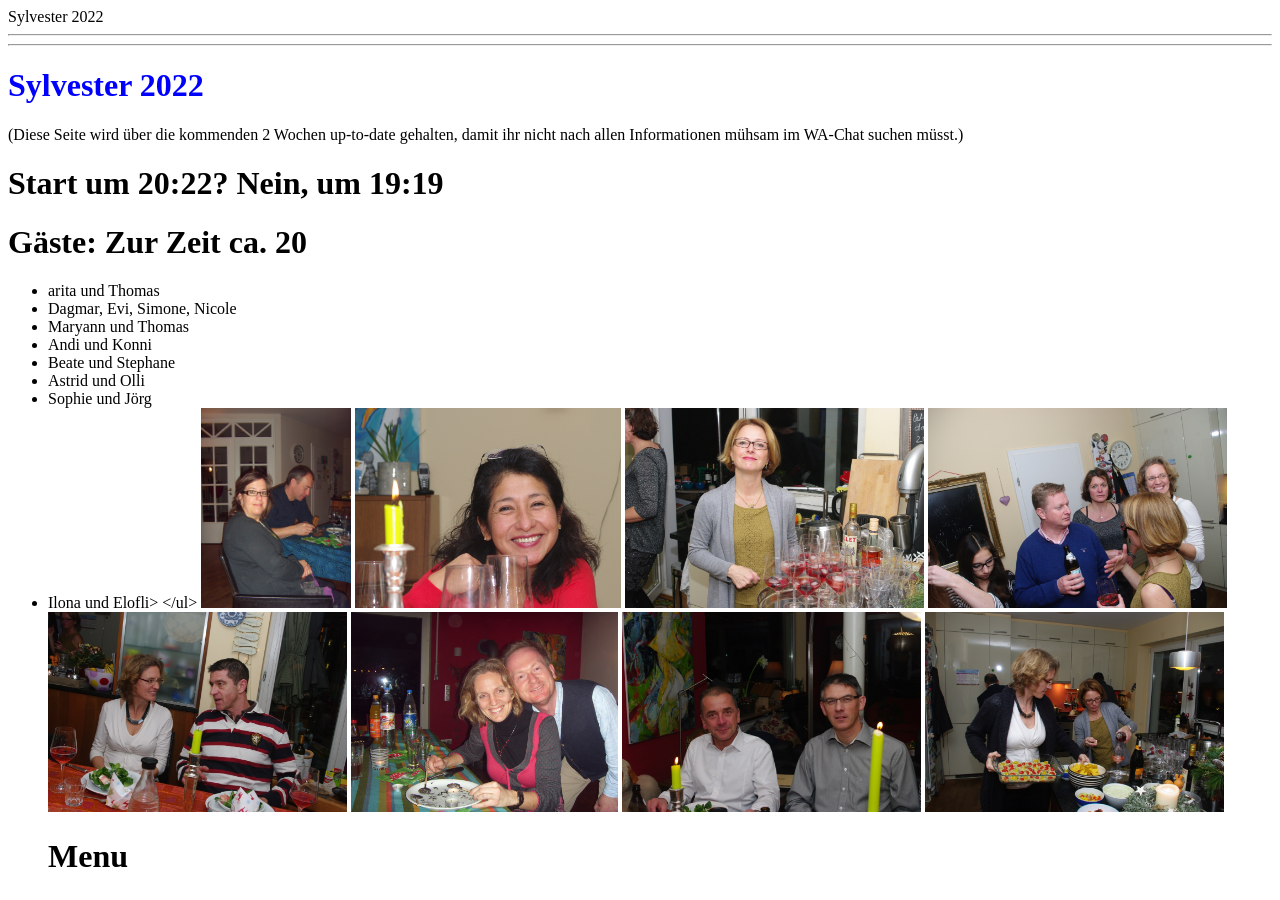
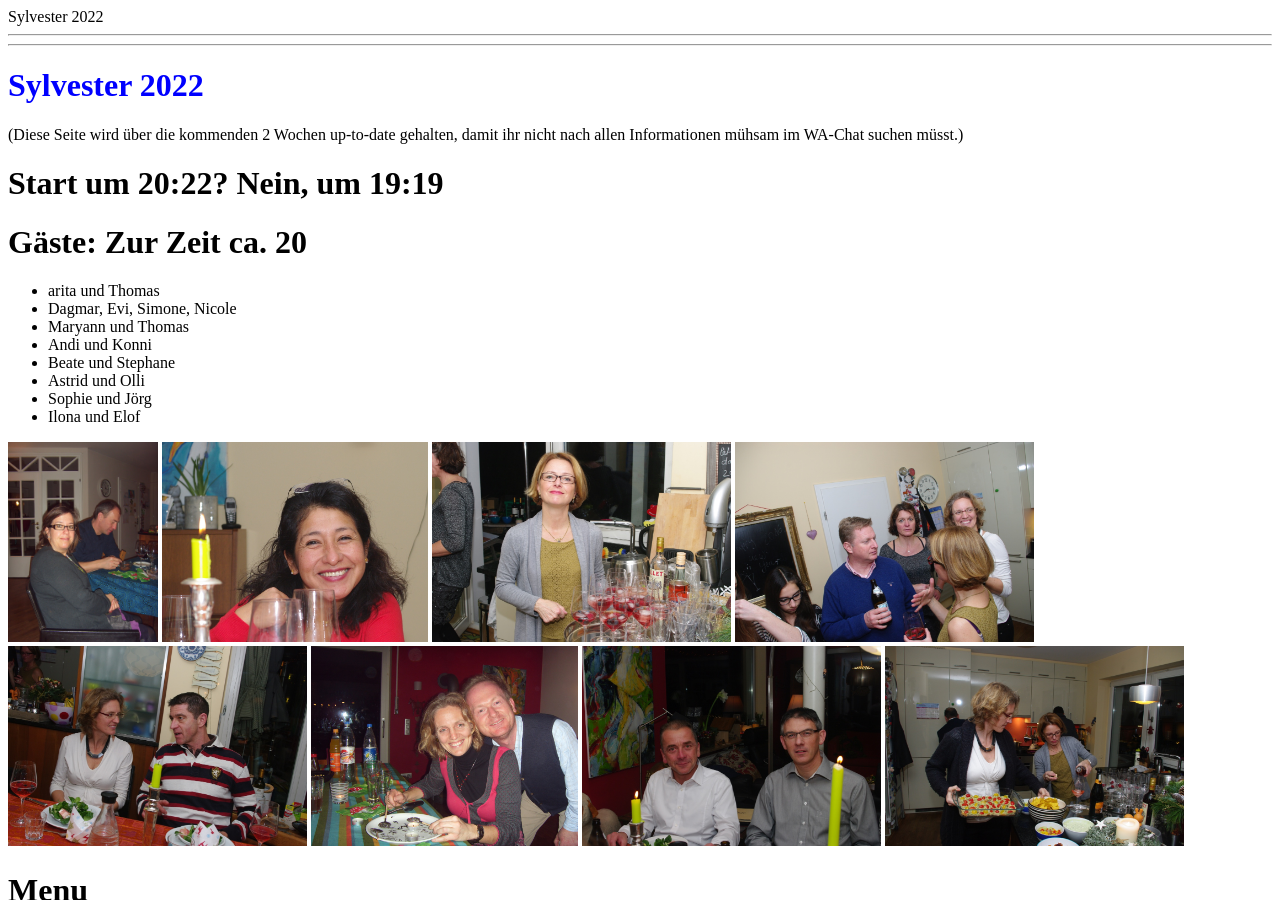
Before and after one commit to DiveDocs/Sylvester2023, a Jekyll site: the page built from index.markdown, in a window 1280 px wide and 900 px high. Built offline with Jekyll 4.4.1, drawn with Linux system fonts in a browser that asks for light colours.

Commit message:
Some more changes 2

```diff
--- a/index.markdown
+++ b/index.markdown
@@ -40,7 +40,7 @@ tr:nth-child(even) {
 <li>Beate und Stephane</li>
 <li>Astrid und Olli</li>
 <li>Sophie und Jörg</li>
-<li>Ilona und Elofli>
+<li>Ilona und Elof</li>
 </ul>
 <a><img src="./Bild1.jpg" height = "200"></a>
 <a><img src="./Bild3.jpg" height = "200"></a>
```
